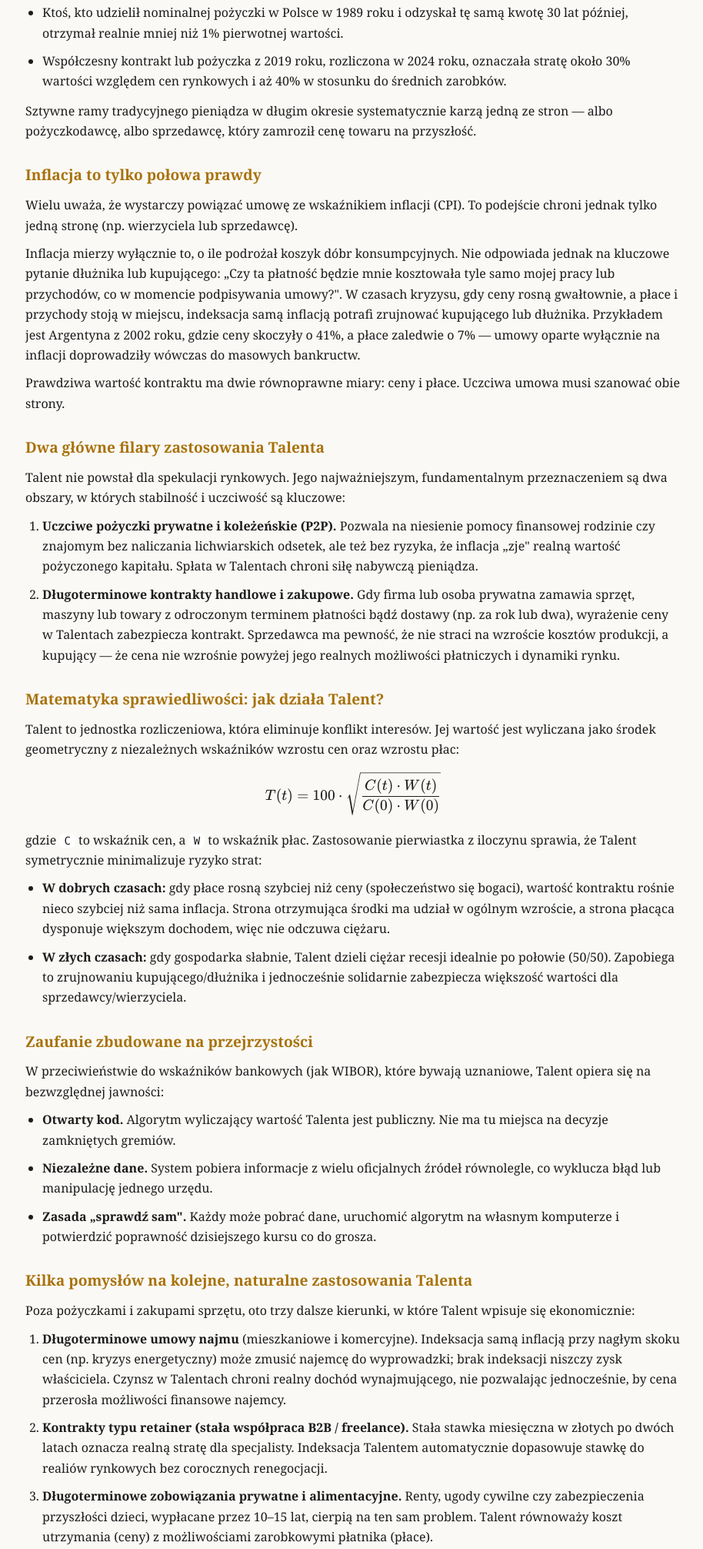
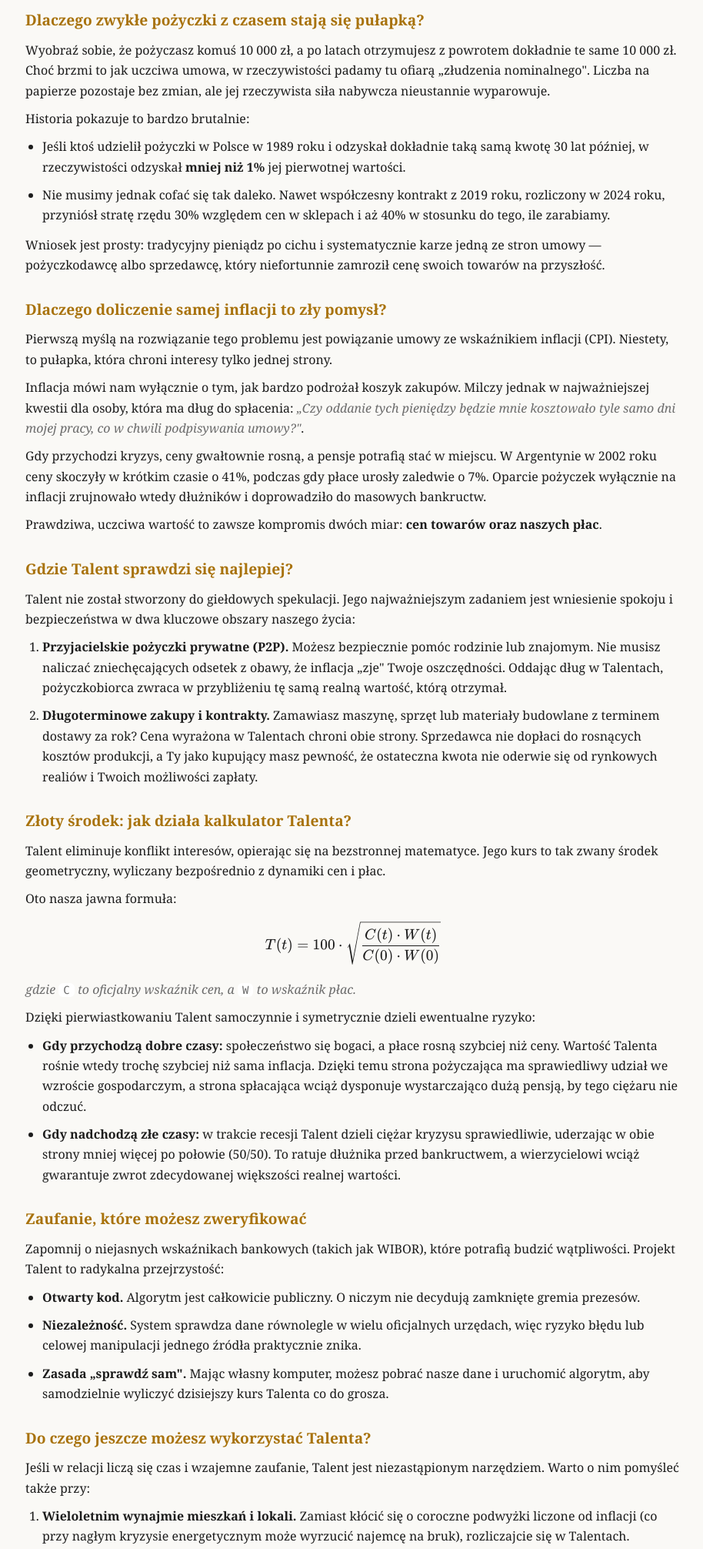
Before and after one commit to kurek0010/talent, a plain HTML site: page wprowadzenie.html in a window 1280 px wide. Shown: the part 490-2502 px from the top of the page at 77% size, without its empty margins (181-1095 px from the left). Drawn offline with nearby package versions, Linux system fonts and the light colour scheme.

Commit message:
Zamiana tresci wprowadzenia

```diff
--- a/wprowadzenie.html
+++ b/wprowadzenie.html
@@ -12,7 +12,7 @@
  }catch(e){document.documentElement.setAttribute('data-theme','dark');}
 })();
 </script>
-<title>Talent: sprawiedliwa miara wartości w zmiennym świecie — Talent (TLN)</title>
+<title>Talent: Twoja gwarancja uczciwej umowy w zmieniającym się świecie — Talent (TLN)</title>
 <link rel="stylesheet" href="https://cdnjs.cloudflare.com/ajax/libs/KaTeX/0.16.47/katex.min.css">
 <style>
 :root[data-theme="dark"]{--bg:#0f1419;--card:#1a2129;--tx:#e8e6e3;--mut:#8b949e;--ac:#d4a017;--border:#2a323c}
@@ -53,48 +53,51 @@
 <button class="theme-btn" data-theme-btn="light">Jasny</button>
 </div>
 </div>
-<h1>Talent: sprawiedliwa miara wartości w zmiennym świecie</h1>
-<p>Pieniądz jest fundamentem gospodarki, ale ma jedną poważną wadę: z upływem czasu traci swoją realną wartość. Kiedy zapisujemy w umowach stałe kwoty nominalne — czy to pożyczając pieniądze bliskim, czy podpisując długoterminowy kontrakt na zakup towaru lub sprzętu — nieświadomie wystawiamy się na ryzyko realnej straty.</p>
-<p>Ten portal powstał, aby dostarczać codzienne odczyty Talenta — nowoczesnej, niezależnej jednostki rozliczeniowej, która przywraca uczciwość tam, gdzie liczy się czas.</p>
-<h2>Dlaczego czas niszczy tradycyjne umowy?</h2>
-<p>Problem z umowami opartymi na stałych kwotach (np. „oddajesz dokładnie 10 000 zł" albo „za dwa lata zapłacę za maszynę 50 000 zł") wynika ze zjawiska, które ekonomiści nazywają „złudzeniem nominalnym". Liczba na papierze pozostaje bez zmian, ale jej rzeczywista siła nabywcza nieustannie płynie.</p>
-<p>Dane historyczne pokazują to bezlitośnie:</p>
+<h1>Talent: Twoja gwarancja uczciwej umowy w zmieniającym się świecie</h1>
+<p>Pieniądz w naszym portfelu ma jedną poważną wadę: z upływem czasu traci swoją realną moc. Kiedy pożyczamy pieniądze bliskim, zwykle dobrze wiemy, że oddana po latach kwota będzie warta mniej — ale świadomie godzimy się na to poświęcenie z chęci niesienia pomocy. Narzucanie rodzinie czy znajomym jakiegokolwiek procentu wydaje się nam po prostu nieetyczne i nienaturalne — w przeciwieństwie do banków, które nie mają z tym problemu. (Warto dodać, że w finansach islamskich pożyczanie na procent, czyli <em>riba</em>, jest wprost zakazane przez religię.) Z drugiej strony, kiedy umawiamy się na sztywną kwotę w biznesie — na przykład zamawiając drogi sprzęt na przyszły rok — ta sama niezmienna cena również naraża jedną ze stron na straty.</p>
+<p>Ten portal stworzyliśmy po to, aby dostarczać Ci codzienne odczyty <strong>Talenta</strong> — nowoczesnej, w pełni niezależnej jednostki rozliczeniowej. To mechanizm, który dba o sprawiedliwość umów wszędzie tam, gdzie do gry wchodzi czas: pozwala pomagać bez strat i bez uciekania się do bankowych odsetek.</p>
+<h2>Dlaczego zwykłe pożyczki z czasem stają się pułapką?</h2>
+<p>Wyobraź sobie, że pożyczasz komuś 10 000 zł, a po latach otrzymujesz z powrotem dokładnie te same 10 000 zł. Choć brzmi to jak uczciwa umowa, w rzeczywistości padamy tu ofiarą „złudzenia nominalnego". Liczba na papierze pozostaje bez zmian, ale jej rzeczywista siła nabywcza nieustannie wyparowuje.</p>
+<p>Historia pokazuje to bardzo brutalnie:</p>
 <ul>
-<li>Ktoś, kto udzielił nominalnej pożyczki w Polsce w 1989 roku i odzyskał tę samą kwotę 30 lat później, otrzymał realnie mniej niż 1% pierwotnej wartości.</li>
-<li>Współczesny kontrakt lub pożyczka z 2019 roku, rozliczona w 2024 roku, oznaczała stratę około 30% wartości względem cen rynkowych i aż 40% w stosunku do średnich zarobków.</li>
+<li>Jeśli ktoś udzielił pożyczki w Polsce w 1989 roku i odzyskał dokładnie taką samą kwotę 30 lat później, w rzeczywistości odzyskał <strong>mniej niż 1%</strong> jej pierwotnej wartości.</li>
+<li>Nie musimy jednak cofać się tak daleko. Nawet współczesny kontrakt z 2019 roku, rozliczony w 2024 roku, przyniósł stratę rzędu 30% względem cen w sklepach i aż 40% w stosunku do tego, ile zarabiamy.</li>
 </ul>
-<p>Sztywne ramy tradycyjnego pieniądza w długim okresie systematycznie karzą jedną ze stron — albo pożyczkodawcę, albo sprzedawcę, który zamroził cenę towaru na przyszłość.</p>
-<h2>Inflacja to tylko połowa prawdy</h2>
-<p>Wielu uważa, że wystarczy powiązać umowę ze wskaźnikiem inflacji (CPI). To podejście chroni jednak tylko jedną stronę (np. wierzyciela lub sprzedawcę).</p>
-<p>Inflacja mierzy wyłącznie to, o ile podrożał koszyk dóbr konsumpcyjnych. Nie odpowiada jednak na kluczowe pytanie dłużnika lub kupującego: „Czy ta płatność będzie mnie kosztowała tyle samo mojej pracy lub przychodów, co w momencie podpisywania umowy?". W czasach kryzysu, gdy ceny rosną gwałtownie, a płace i przychody stoją w miejscu, indeksacja samą inflacją potrafi zrujnować kupującego lub dłużnika. Przykładem jest Argentyna z 2002 roku, gdzie ceny skoczyły o 41%, a płace zaledwie o 7% — umowy oparte wyłącznie na inflacji doprowadziły wówczas do masowych bankructw.</p>
-<p>Prawdziwa wartość kontraktu ma dwie równoprawne miary: ceny i płace. Uczciwa umowa musi szanować obie strony.</p>
-<h2>Dwa główne filary zastosowania Talenta</h2>
-<p>Talent nie powstał dla spekulacji rynkowych. Jego najważniejszym, fundamentalnym przeznaczeniem są dwa obszary, w których stabilność i uczciwość są kluczowe:</p>
+<p>Wniosek jest prosty: tradycyjny pieniądz po cichu i systematycznie karze jedną ze stron umowy — pożyczkodawcę albo sprzedawcę, który niefortunnie zamroził cenę swoich towarów na przyszłość.</p>
+<h2>Dlaczego doliczenie samej inflacji to zły pomysł?</h2>
+<p>Pierwszą myślą na rozwiązanie tego problemu jest powiązanie umowy ze wskaźnikiem inflacji (CPI). Niestety, to pułapka, która chroni interesy tylko jednej strony.</p>
+<p>Inflacja mówi nam wyłącznie o tym, jak bardzo podrożał koszyk zakupów. Milczy jednak w najważniejszej kwestii dla osoby, która ma dług do spłacenia: <em>„Czy oddanie tych pieniędzy będzie mnie kosztowało tyle samo dni mojej pracy, co w chwili podpisywania umowy?"</em>.</p>
+<p>Gdy przychodzi kryzys, ceny gwałtownie rosną, a pensje potrafią stać w miejscu. W Argentynie w 2002 roku ceny skoczyły w krótkim czasie o 41%, podczas gdy płace urosły zaledwie o 7%. Oparcie pożyczek wyłącznie na inflacji zrujnowało wtedy dłużników i doprowadziło do masowych bankructw.</p>
+<p>Prawdziwa, uczciwa wartość to zawsze kompromis dwóch miar: <strong>cen towarów oraz naszych płac</strong>.</p>
+<h2>Gdzie Talent sprawdzi się najlepiej?</h2>
+<p>Talent nie został stworzony do giełdowych spekulacji. Jego najważniejszym zadaniem jest wniesienie spokoju i bezpieczeństwa w dwa kluczowe obszary naszego życia:</p>
 <ol>
-<li><strong>Uczciwe pożyczki prywatne i koleżeńskie (P2P).</strong> Pozwala na niesienie pomocy finansowej rodzinie czy znajomym bez naliczania lichwiarskich odsetek, ale też bez ryzyka, że inflacja „zje" realną wartość pożyczonego kapitału. Spłata w Talentach chroni siłę nabywczą pieniądza.</li>
-<li><strong>Długoterminowe kontrakty handlowe i zakupowe.</strong> Gdy firma lub osoba prywatna zamawia sprzęt, maszyny lub towary z odroczonym terminem płatności bądź dostawy (np. za rok lub dwa), wyrażenie ceny w Talentach zabezpiecza kontrakt. Sprzedawca ma pewność, że nie straci na wzroście kosztów produkcji, a kupujący — że cena nie wzrośnie powyżej jego realnych możliwości płatniczych i dynamiki rynku.</li>
+<li><strong>Przyjacielskie pożyczki prywatne (P2P).</strong> Możesz bezpiecznie pomóc rodzinie lub znajomym. Nie musisz naliczać zniechęcających odsetek z obawy, że inflacja „zje" Twoje oszczędności. Oddając dług w Talentach, pożyczkobiorca zwraca w przybliżeniu tę samą realną wartość, którą otrzymał.</li>
+<li><strong>Długoterminowe zakupy i kontrakty.</strong> Zamawiasz maszynę, sprzęt lub materiały budowlane z terminem dostawy za rok? Cena wyrażona w Talentach chroni obie strony. Sprzedawca nie dopłaci do rosnących kosztów produkcji, a Ty jako kupujący masz pewność, że ostateczna kwota nie oderwie się od rynkowych realiów i Twoich możliwości zapłaty.</li>
 </ol>
-<h2>Matematyka sprawiedliwości: jak działa Talent?</h2>
-<p>Talent to jednostka rozliczeniowa, która eliminuje konflikt interesów. Jej wartość jest wyliczana jako środek geometryczny z niezależnych wskaźników wzrostu cen oraz wzrostu płac:</p>
+<h2>Złoty środek: jak działa kalkulator Talenta?</h2>
+<p>Talent eliminuje konflikt interesów, opierając się na bezstronnej matematyce. Jego kurs to tak zwany środek geometryczny, wyliczany bezpośrednio z dynamiki cen i płac.</p>
+<p>Oto nasza jawna formuła:</p>
 <p>$$T(t) = 100 \cdot \sqrt{\frac{C(t) \cdot W(t)}{C(0) \cdot W(0)}}$$</p>
-<p>gdzie <code>C</code> to wskaźnik cen, a <code>W</code> to wskaźnik płac. Zastosowanie pierwiastka z iloczynu sprawia, że Talent symetrycznie minimalizuje ryzyko strat:</p>
+<p><em>gdzie <code>C</code> to oficjalny wskaźnik cen, a <code>W</code> to wskaźnik płac.</em></p>
+<p>Dzięki pierwiastkowaniu Talent samoczynnie i symetrycznie dzieli ewentualne ryzyko:</p>
 <ul>
-<li><strong>W dobrych czasach:</strong> gdy płace rosną szybciej niż ceny (społeczeństwo się bogaci), wartość kontraktu rośnie nieco szybciej niż sama inflacja. Strona otrzymująca środki ma udział w ogólnym wzroście, a strona płacąca dysponuje większym dochodem, więc nie odczuwa ciężaru.</li>
-<li><strong>W złych czasach:</strong> gdy gospodarka słabnie, Talent dzieli ciężar recesji idealnie po połowie (50/50). Zapobiega to zrujnowaniu kupującego/dłużnika i jednocześnie solidarnie zabezpiecza większość wartości dla sprzedawcy/wierzyciela.</li>
+<li><strong>Gdy przychodzą dobre czasy:</strong> społeczeństwo się bogaci, a płace rosną szybciej niż ceny. Wartość Talenta rośnie wtedy trochę szybciej niż sama inflacja. Dzięki temu strona pożyczająca ma sprawiedliwy udział we wzroście gospodarczym, a strona spłacająca wciąż dysponuje wystarczająco dużą pensją, by tego ciężaru nie odczuć.</li>
+<li><strong>Gdy nadchodzą złe czasy:</strong> w trakcie recesji Talent dzieli ciężar kryzysu sprawiedliwie, uderzając w obie strony mniej więcej po połowie (50/50). To ratuje dłużnika przed bankructwem, a wierzycielowi wciąż gwarantuje zwrot zdecydowanej większości realnej wartości.</li>
 </ul>
-<h2>Zaufanie zbudowane na przejrzystości</h2>
-<p>W przeciwieństwie do wskaźników bankowych (jak WIBOR), które bywają uznaniowe, Talent opiera się na bezwzględnej jawności:</p>
+<h2>Zaufanie, które możesz zweryfikować</h2>
+<p>Zapomnij o niejasnych wskaźnikach bankowych (takich jak WIBOR), które potrafią budzić wątpliwości. Projekt Talent to radykalna przejrzystość:</p>
 <ul>
-<li><strong>Otwarty kod.</strong> Algorytm wyliczający wartość Talenta jest publiczny. Nie ma tu miejsca na decyzje zamkniętych gremiów.</li>
-<li><strong>Niezależne dane.</strong> System pobiera informacje z wielu oficjalnych źródeł równolegle, co wyklucza błąd lub manipulację jednego urzędu.</li>
-<li><strong>Zasada „sprawdź sam".</strong> Każdy może pobrać dane, uruchomić algorytm na własnym komputerze i potwierdzić poprawność dzisiejszego kursu co do grosza.</li>
+<li><strong>Otwarty kod.</strong> Algorytm jest całkowicie publiczny. O niczym nie decydują zamknięte gremia prezesów.</li>
+<li><strong>Niezależność.</strong> System sprawdza dane równolegle w wielu oficjalnych urzędach, więc ryzyko błędu lub celowej manipulacji jednego źródła praktycznie znika.</li>
+<li><strong>Zasada „sprawdź sam".</strong> Mając własny komputer, możesz pobrać nasze dane i uruchomić algorytm, aby samodzielnie wyliczyć dzisiejszy kurs Talenta co do grosza.</li>
 </ul>
-<h2>Kilka pomysłów na kolejne, naturalne zastosowania Talenta</h2>
-<p>Poza pożyczkami i zakupami sprzętu, oto trzy dalsze kierunki, w które Talent wpisuje się ekonomicznie:</p>
+<h2>Do czego jeszcze możesz wykorzystać Talenta?</h2>
+<p>Jeśli w relacji liczą się czas i wzajemne zaufanie, Talent jest niezastąpionym narzędziem. Warto o nim pomyśleć także przy:</p>
 <ol>
-<li><strong>Długoterminowe umowy najmu</strong> (mieszkaniowe i komercyjne). Indeksacja samą inflacją przy nagłym skoku cen (np. kryzys energetyczny) może zmusić najemcę do wyprowadzki; brak indeksacji niszczy zysk właściciela. Czynsz w Talentach chroni realny dochód wynajmującego, nie pozwalając jednocześnie, by cena przerosła możliwości finansowe najemcy.</li>
-<li><strong>Kontrakty typu retainer (stała współpraca B2B / freelance).</strong> Stała stawka miesięczna w złotych po dwóch latach oznacza realną stratę dla specjalisty. Indeksacja Talentem automatycznie dopasowuje stawkę do realiów rynkowych bez corocznych renegocjacji.</li>
-<li><strong>Długoterminowe zobowiązania prywatne i alimentacyjne.</strong> Renty, ugody cywilne czy zabezpieczenia przyszłości dzieci, wypłacane przez 10–15 lat, cierpią na ten sam problem. Talent równoważy koszt utrzymania (ceny) z możliwościami zarobkowymi płatnika (płace).</li>
+<li><strong>Wieloletnim wynajmie mieszkań i lokali.</strong> Zamiast kłócić się o coroczne podwyżki liczone od inflacji (co przy nagłym kryzysie energetycznym może wyrzucić najemcę na bruk), rozliczajcie się w Talentach. Właściciel zachowa realny dochód, a najemca — spokój finansowy.</li>
+<li><strong>Stałych zleceniach B2B (retainer / freelance).</strong> Ustalenie z góry stałej miesięcznej stawki w umowie na 3 lata oznacza, że po czasie specjalista realnie zarabia mniej. Talent sam dostosuje stawkę do rynku — bez wymuszania trudnych negocjacji.</li>
+<li><strong>Zobowiązaniach prywatnych i alimentach.</strong> Zabezpieczając przyszłość dzieci na kilkanaście lat w przód, Talent zadba o kompromis między rosnącymi w sklepach cenami a faktycznymi możliwościami zarobkowymi płacącego.</li>
 </ol>
 <p>Wszędzie tam, gdzie pojawia się czas i relacja dwustronna, Talent jest najlepszym możliwym stabilizatorem.</p>
 <p class="gen">Strona wygenerowana automatycznie z pliku <code>strona/wprowadzenie.md</code> w
```
Also changed, not shown: 1 other file.
